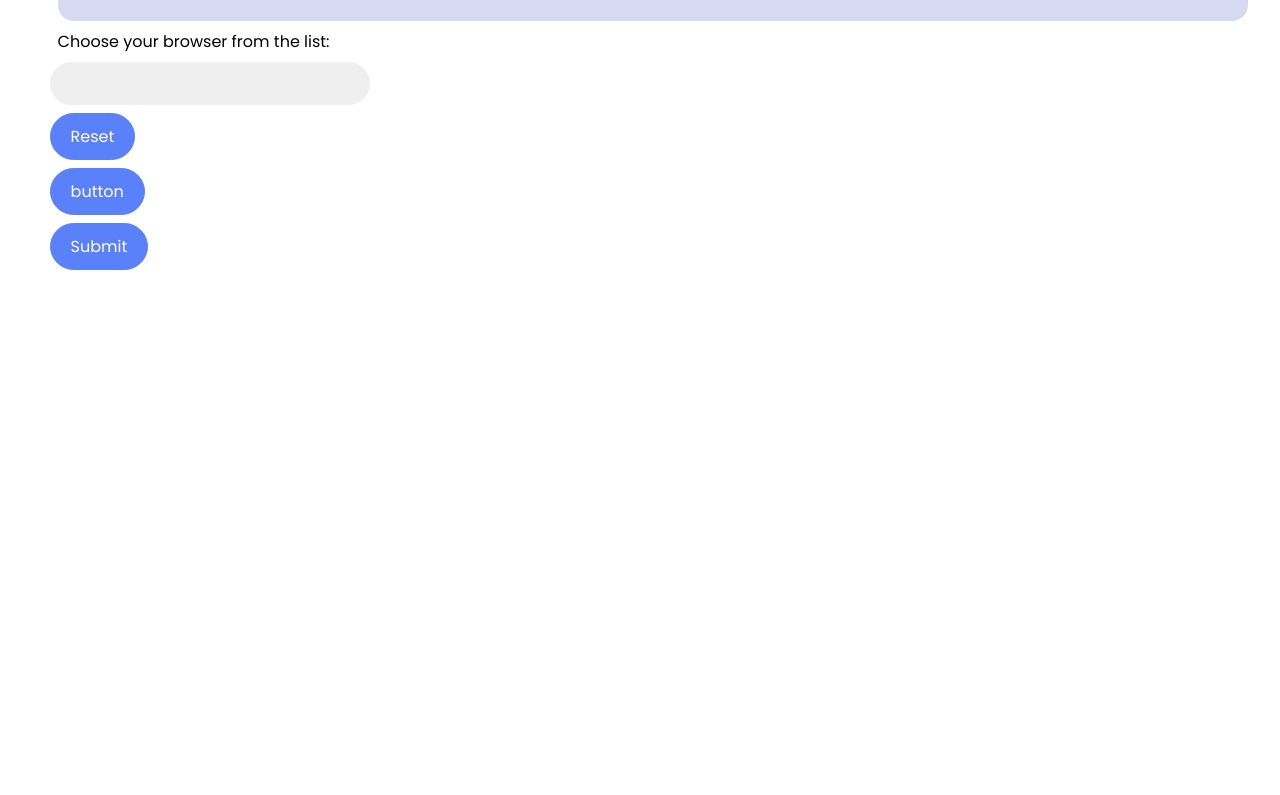
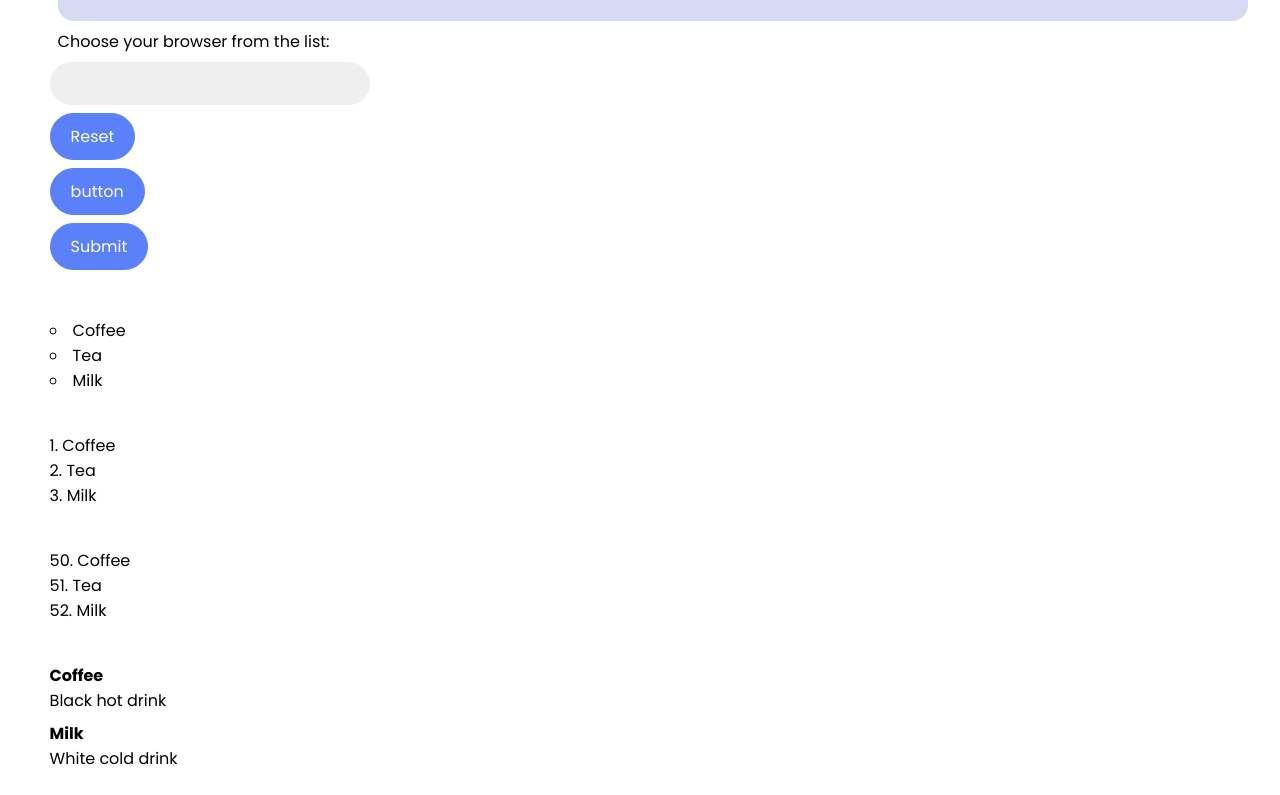
Before and after one commit to vickydeso/custom-css-framework, a plain HTML site: page demo.html in a window 1280 px wide. Shown: the part 5311-6106 px from the top of the page. Before the commit the page ends 5613 px from the top, so only its background shows below. Drawn offline with Linux system fonts and the light colour scheme.

Commit message:
List elements

```diff
--- a/demo.html
+++ b/demo.html
@@ -240,6 +240,32 @@
         <input type="submit" value="Submit">
       </form>
 
+      <ul>
+        <li>Coffee</li>
+        <li>Tea</li>
+        <li>Milk</li>
+      </ul>
+
+      <ol>
+        <li>Coffee</li>
+        <li>Tea</li>
+        <li>Milk</li>
+      </ol>
+
+      <ol start="50">
+        <li>Coffee</li>
+        <li>Tea</li>
+        <li>Milk</li>
+      </ol>
+
+      <dl>
+        <dt>Coffee</dt>
+        <dd>Black hot drink</dd>
+        <dt>Milk</dt>
+        <dd>White cold drink</dd>
+      </dl>
+
+
 
 </body>
 </html>
--- a/src/_mixins.scss
+++ b/src/_mixins.scss
@@ -1,4 +1,6 @@
-/*********** Mixins ***********/
+/*********** MIXINS ***********/
+
+// Buttons
 @mixin pill-theme($text:$tertiary, $bg:$primary, $bor:$bg, $acc:$text){
     background-color: $bg;
     color: $text;
@@ -11,11 +13,13 @@
     text-decoration: none;
 }
 
-@mixin focus-theme($bg:$secondary, $bor:$bg-primary){
+// Hover/focus states
+@mixin focus-theme($bg:$secondary, $bor:$bg){
     background-color: $bg;
     border-color: $bor;
 }
 
+// Containers
 @mixin container-theme($bg:none, $bor:$bg){
     padding: $container-pad;
     margin: $element-pad;
--- a/src/_variables.scss
+++ b/src/_variables.scss
@@ -40,6 +40,6 @@ $pill: 50px;
 $container: 1rem;
 
 // Padding
-$container-pad: 1rem;
-$element-pad: 0.5rem;
-$tight-pad: 0;
+$container-pad: 1rem;       // More white space for larger, container elements
+$element-pad: 0.5rem;       // Less white space for single elements
+$tight-pad: 0;              // Remove whitespace
--- a/src/main.scss
+++ b/src/main.scss
@@ -45,10 +45,43 @@ a, button {
 }
 
 a:hover, button:hover {
-  background-color: $secondary;
+  @include focus-theme();
 }
 
-/*buttons*/
+// Lists
+ul{
+  @include container-theme();
 
-// TODO: turn button styles into inheritance and pass to links and form submitions
+  li{
+    list-style-type: circle;
+    list-style-position: inside;
+  }
+}
+
+ol{
+  @include container-theme();
+
+  li{
+    list-style: decimal;
+    list-style-position: inside;
+  }
+}
+
+// Definition Lists
+dl {
+  @include container-theme();
+
+  dt{
+    font-weight: bold;
+  }
+
+  dd{
+    margin-bottom: $element-pad;
+  }
+  dd:last-child{
+    margin-bottom: 0;
+  }
+}
+
+
 // TODO: clean up file structure
```
Also changed, not shown: css/main.css, 1 other file.
